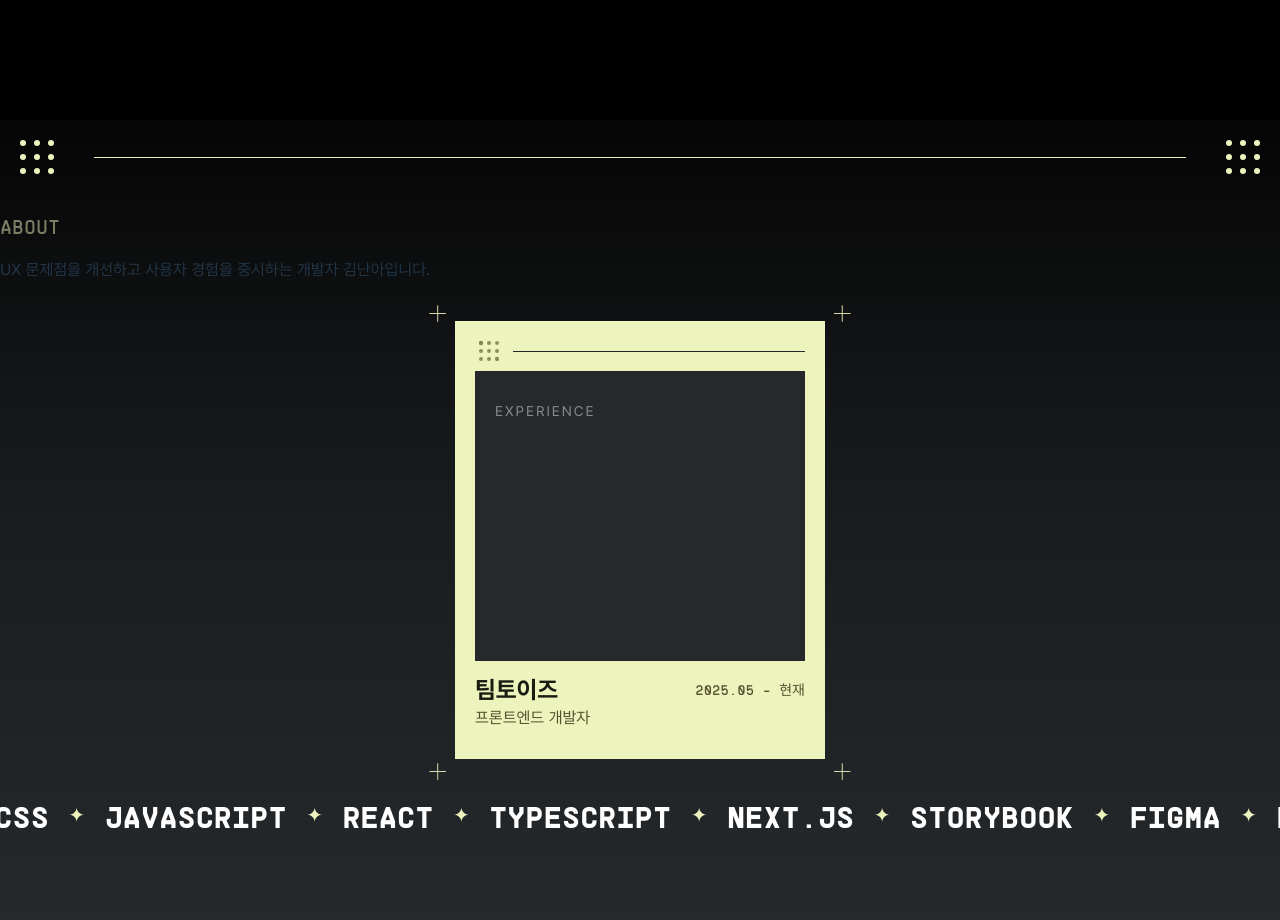
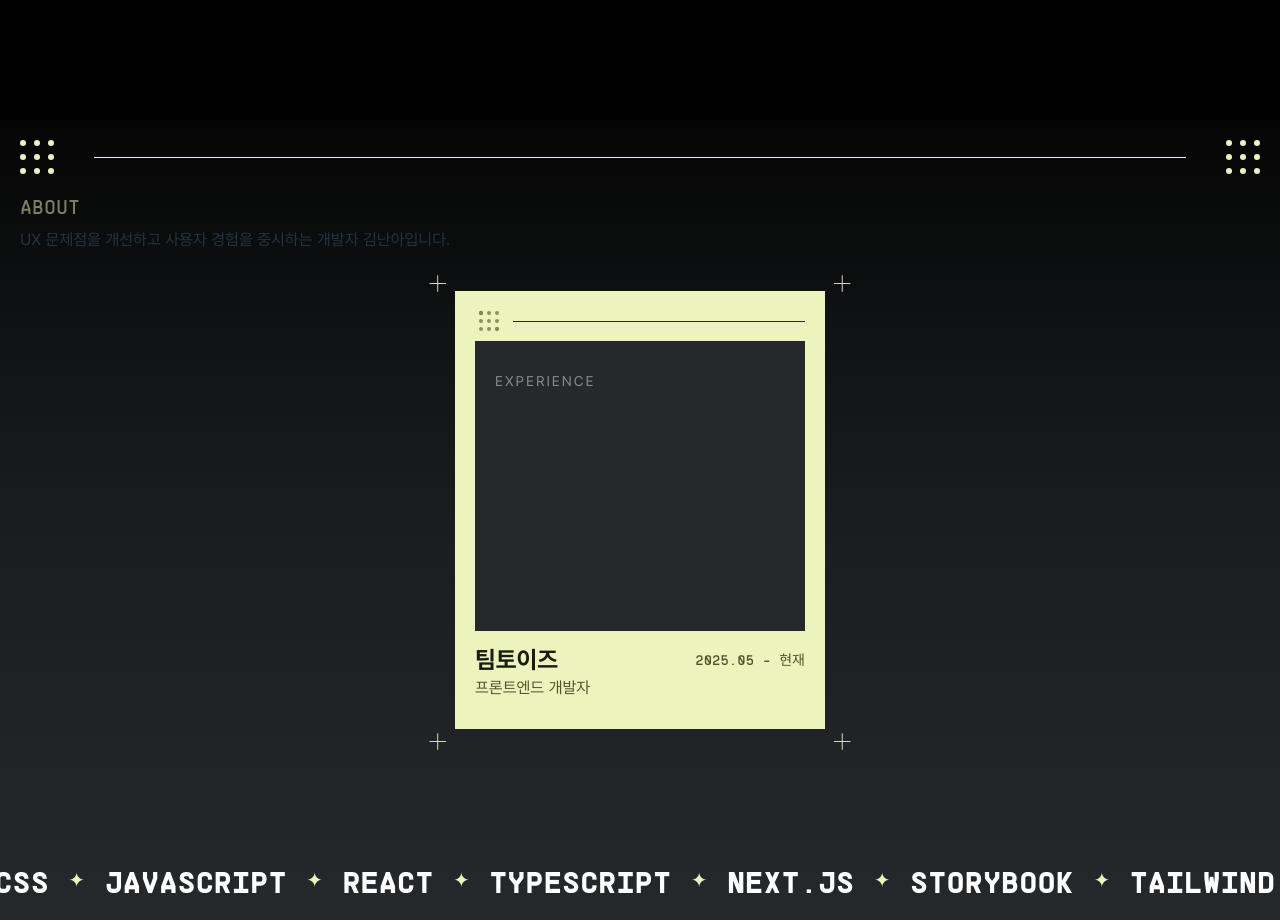
Before and after one commit to nanafromjeju/nanafolio, a React (Vite) app: page / in a window 1280 px wide. Shown: the part 3080-4000 px from the top of the page. Built offline with nearby package versions, Linux system fonts and the light colour scheme; a web font is replaced by a local one.

Commit message:
feat: text.js 파일 분리

```diff
--- a/src/components/pages/AboutSection.jsx
+++ b/src/components/pages/AboutSection.jsx
@@ -8,6 +8,7 @@ const AboutSection = () => {
   return (
     <div css={aboutSection}>
       <TopDecoration />
+      <div css={aboutContent}>
         <h3 css={aboutTitle}>ABOUT</h3>
         <p>UX 문제점을 개선하고 사용자 경험을 중시하는 개발자 김난아입니다.</p>
 
@@ -18,6 +19,7 @@ const AboutSection = () => {
             subtitle="프론트엔드 개발자"
             date="2025.05 - 현재"
           />
+        </div>
       </div>
 
       <div css={rollingTextContainer}>
@@ -38,9 +40,18 @@ const aboutSection = css`
   width: 100%;
   height: 100vh;
   padding: 0px 0px;
+  position: relative;
+`;
+
+const aboutContent = css`
+  display: flex;
+  flex-direction: column;
+  padding: 0px 20px;
 `;
 
 const aboutTitle = css`
+  margin: 0;
+  margin-bottom: 10px;
   font-family: 'Supply', sans-serif;
   font-weight: 400;
   font-size: 20px;
@@ -58,8 +69,8 @@ const profileCardWrapper = css`
 const rollingTextContainer = css`
   width: 100%;
   overflow: hidden;
-  position: relative;
-  bottom: 0;
+  position: absolute;
+  bottom: 20px;
   left: 0;
 `;
 
--- a/src/components/pages/ProjectSection.jsx
+++ b/src/components/pages/ProjectSection.jsx
@@ -1,36 +1,10 @@
 import React, { useState, useEffect } from 'react';
 import { css } from '@emotion/react';
 import ProfileCard from './ProfileCard';
+import { projects } from '../../data/text';
 
 const ProjectSection = () => {
   const [scrollProgress, setScrollProgress] = useState(0);
-
-  const projects = [
-    {
-      type: 'PROJECT 01',
-      title: 'E-Commerce',
-      subtitle: '쇼핑몰 플랫폼',
-      date: '2024.12',
-    },
-    {
-      type: 'PROJECT 02',
-      title: 'Dashboard',
-      subtitle: '관리자 대시보드',
-      date: '2024.10',
-    },
-    {
-      type: 'PROJECT 03',
-      title: 'Portfolio',
-      subtitle: '개인 포트폴리오',
-      date: '2024.08',
-    },
-    {
-      type: 'PROJECT 04',
-      title: 'Mobile App',
-      subtitle: '모바일 애플리케이션',
-      date: '2024.06',
-    },
-  ];
 
   useEffect(() => {
     const handleScroll = () => {
--- a/src/data/text.js
+++ b/src/data/text.js
@@ -6,8 +6,46 @@ export const stacks = [
   'TYPESCRIPT',
   'NEXT.JS',
   'STORYBOOK',
+  'TAILWIND',
+  'SCSS',
+  'VANILLA-EXTRACT',
+  'EMOTION',
+  'STYLED-COMPONENTS',
   'FIGMA',
   'FINAL CUT PRO',
 ];
 
-export const rollingTexts = [...stacks, ...stacks, ...stacks];
+export const rollingTexts = [
+  ...stacks,
+  ...stacks,
+  ...stacks,
+  ...stacks,
+  ...stacks,
+];
+
+export const projects = [
+  {
+    type: 'PROJECT 01',
+    title: 'E-Commerce',
+    subtitle: '쇼핑몰 플랫폼',
+    date: '2024.12',
+  },
+  {
+    type: 'PROJECT 02',
+    title: 'Dashboard',
+    subtitle: '관리자 대시보드',
+    date: '2024.10',
+  },
+  {
+    type: 'PROJECT 03',
+    title: 'Portfolio',
+    subtitle: '개인 포트폴리오',
+    date: '2024.08',
+  },
+  {
+    type: 'PROJECT 04',
+    title: 'Mobile App',
+    subtitle: '모바일 애플리케이션',
+    date: '2024.06',
+  },
+];
```
Lines whose indentation alone changed are shown as unchanged.
